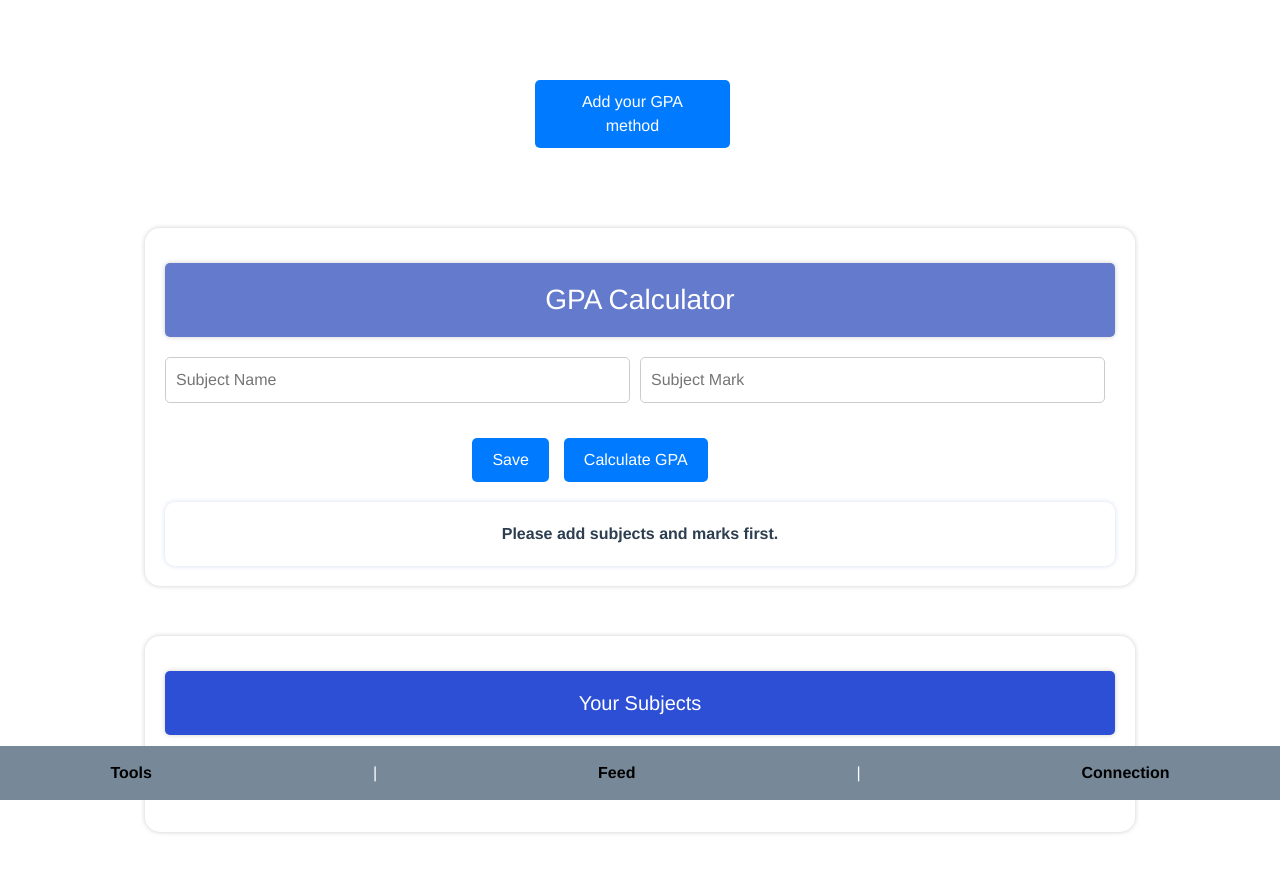
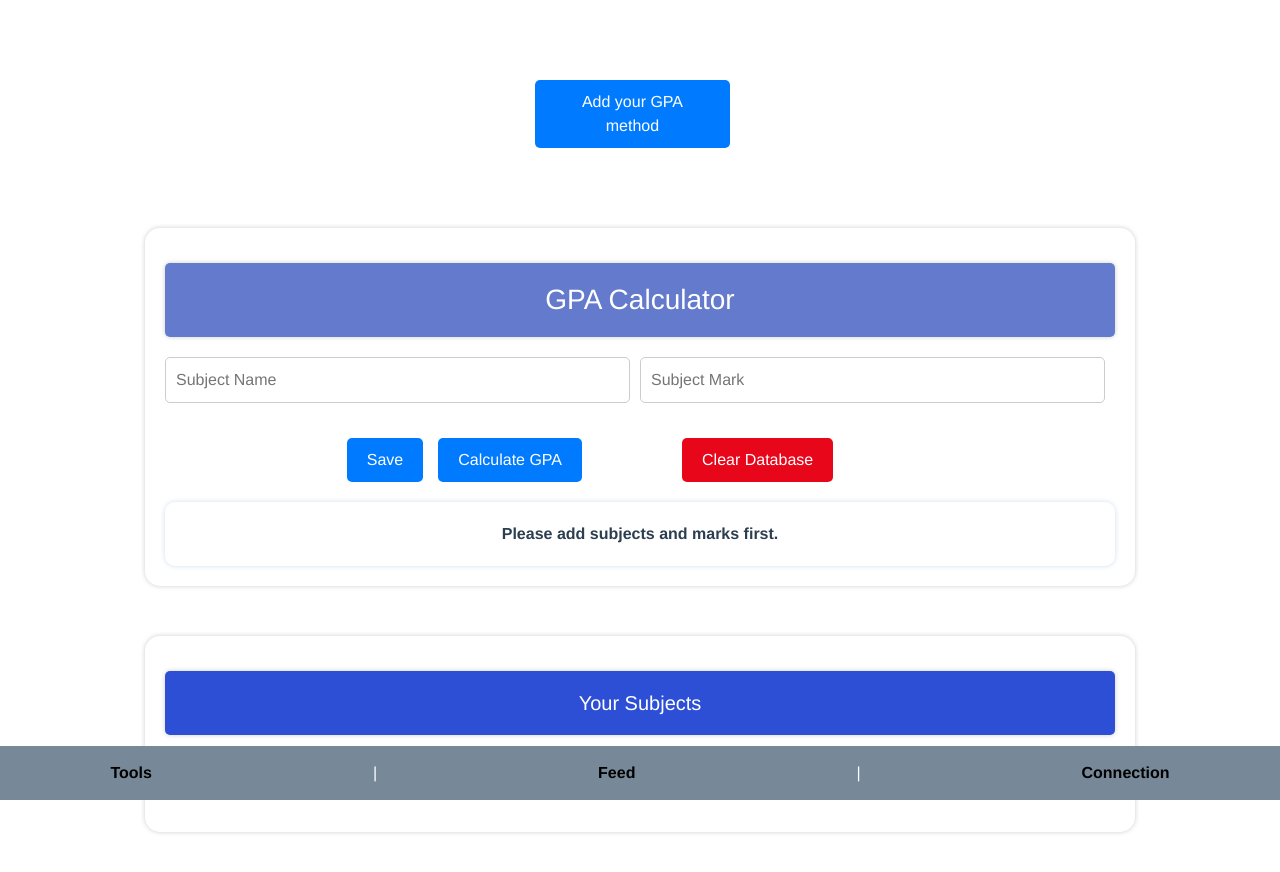
Before and after one commit to bhathiknk/socialmedia-webapp, a Vue app: page /GradesTracking in a window 1280 px wide. Shown: the top 872 px of the page. Built offline with nearby package versions, Linux system fonts and the light colour scheme.

Commit message:
add filters to inputs and add option to clear database

```diff
--- a/src/components/GradesTracking.vue
+++ b/src/components/GradesTracking.vue
@@ -89,6 +89,7 @@
         </div>
         <button type="button" id="add-subject-button" @click="submitSubjectData">Save</button>
         <button type="button" id="calculate-button" title="Before Click this button, you need to save your Sunject and marks details."  @click="calculateFinalGPA">Calculate GPA</button>
+        <button type="button"  id="ClearDB-button" @click="clearDatabase" >Clear Database</button>
       </form>
       <div class="gpa-result-show" id="result" v-if="gpa !== null">Your GPA is: {{ gpa }}</div>
       <div class="gpa-result-show" id="result" v-else>Please add subjects and marks first.</div>
@@ -199,7 +200,10 @@ const submitSubjectData = () => {
 subjectMark.value = subjects.value[0].mark;
 GPA.value = gpa.value;
 
-
+const clearDatabase = () => {
+  // Clear the subjectsDB array
+  subjectsDB.value = [];
+};
 
 
 
@@ -342,6 +346,25 @@ input[type="number"]:hover{
   box-shadow: 0 12px 16px 0 rgba(0,0,0,0.24),0 17px 50px 0 rgba(0,0,0,0.19);
 }
 
+#ClearDB-button {
+  background-color: #e8071a;
+  color: #ffffff;
+  border: none;
+  padding: 10px 20px;
+  cursor: pointer;
+  margin-top: 10px;
+  border-radius: 5px;
+  margin-right: 100px;
+  transition: box-shadow 0.3s ease-out, background-color 0.3s ease-out;
+}
+
+#ClearDB-button:hover{
+  background-color: rgb(232, 7, 26);
+  color: #ffffff;
+  box-shadow: 0 12px 16px 0 rgba(0,0,0,0.24),0 17px 50px 0 rgba(0,0,0,0.19);
+  transition: box-shadow 0.3s ease-out, background-color 0.3s ease-out;
+}
+
 #result {
   text-align: center;
   font-weight: bold;
```
Lines whose indentation alone changed are shown as unchanged.
